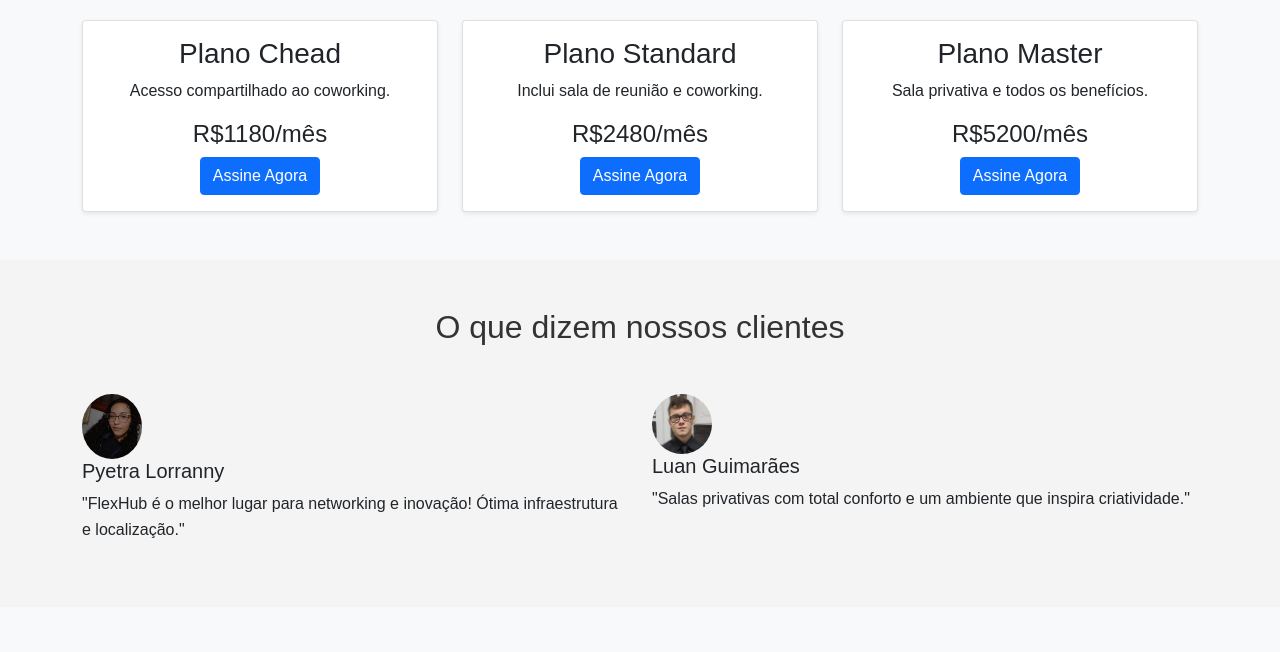
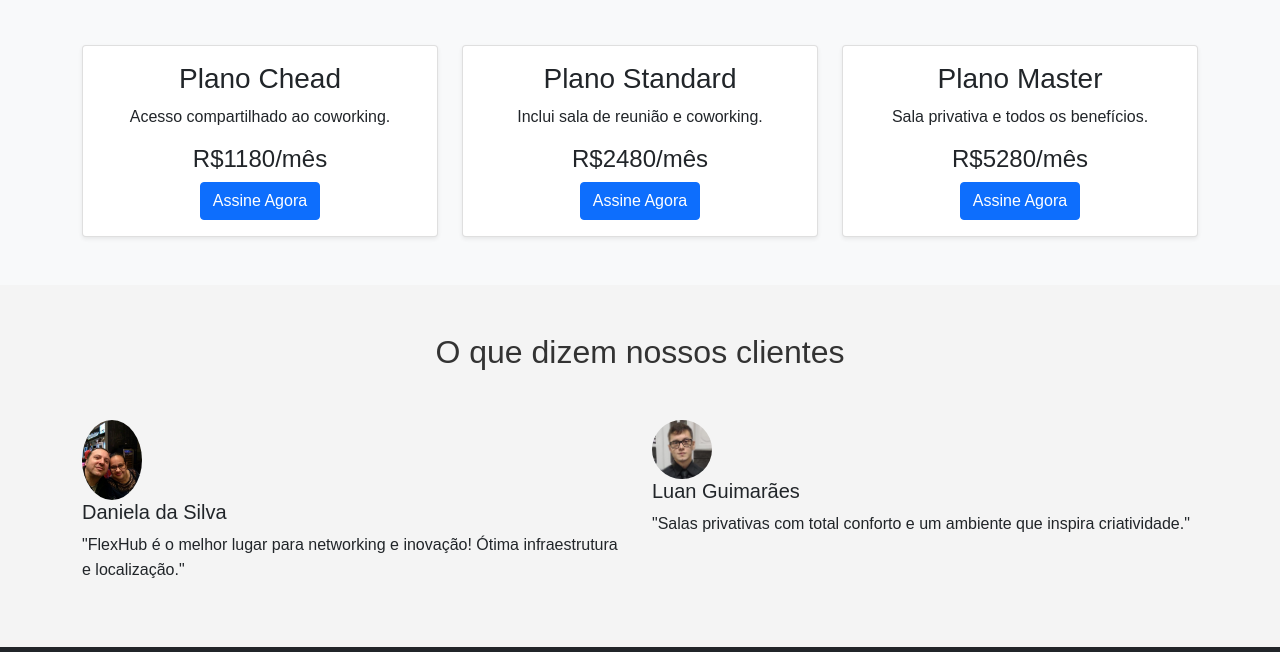
Before and after one commit to Bloodhard/Site-FlexHub, a plain HTML site: page index.html in a window 1280 px wide. Shown: the part 1170-1822 px from the top of the page. Drawn offline with nearby package versions, Linux system fonts and the light colour scheme; a script that the page names is missing.

Commit message:
Add files via upload

```diff
--- a/index.html
+++ b/index.html
@@ -24,7 +24,6 @@
         <li class="nav-item"><a class="nav-link" href="#services">Serviços</a></li>
         <li class="nav-item"><a class="nav-link" href="#pricing">Preços</a></li>
         <li class="nav-item"><a class="nav-link" href="#testimonials">Depoimentos</a></li>
-        <li class="nav-item"><a class="nav-link" href="#partners">Parcerias</a></li>
         <li class="nav-item"><a class="nav-link" href="about.html">Sobre</a></li>
         <li class="nav-item"><a class="nav-link" href="contact.html">Contato</a></li>
         <li class="nav-item"><a class="nav-link" href="blog.html">Blog</a></li>
@@ -45,6 +44,7 @@
 <!-- Seção de Serviços -->
 <section id="services" class="py-5">
     <div class="container">
+        <br>
         <h2 class="text-center mb-5">Nossos Serviços</h2>
         <div class="row text-center">
             <div class="col-md-4">
@@ -96,7 +96,7 @@
                     <div class="card-body">
                         <h3>Plano Master</h3>
                         <p>Sala privativa e todos os benefícios.</p>
-                        <h4>R$5200/mês</h4>
+                        <h4>R$5280/mês</h4>
                         <a href="contact.html" class="btn btn-primary">Assine Agora</a>
                     </div>
                 </div>
@@ -112,9 +112,9 @@
         <div class="row">
             <div class="col-md-6">
                 <div class="media">
-                    <img src="Captura de tela 2024-10-26 205424.png" class="me-3 rounded-circle" alt="Cliente 1" style="width: 60px;">
+                    <img src="48408767_1966536046984011_84048863555485696_n.jpg" class="me-3 rounded-circle" alt="Cliente 1" style="width: 60px;">
                     <div class="media-body">
-                        <h5>Pyetra Lorranny</h5>
+                        <h5>Daniela da Silva</h5>
                         <p>"FlexHub é o melhor lugar para networking e inovação! Ótima infraestrutura e localização."</p>
                     </div>
                 </div>
@@ -132,7 +132,7 @@
     </div>
 </section>
 
-<!-- Seção de Parcerias -->
+<!-- Seção de Parcerias
 <section id="partners" class="bg-light py-5">
     <div class="container">
         <h2 class="text-center mb-5">Nossos Parceiros</h2>
@@ -143,7 +143,7 @@
             <div class="col-md-3"><img src="partner4-logo.png" alt="Parceiro 4" class="img-fluid mb-3"></div>
         </div>
     </div>
-</section>
+</section> -->
 
 <!-- Footer -->
 <footer class="bg-dark text-white text-center py-4">
```
Also changed, not shown: about.html (+0 -1 lines), blog.html (+0 -1 lines), contact.html (+0 -1 lines), pricing.html (+0 -1 lines), 48408767_1966536046984011_84048863555485696_n.jpg (added).
